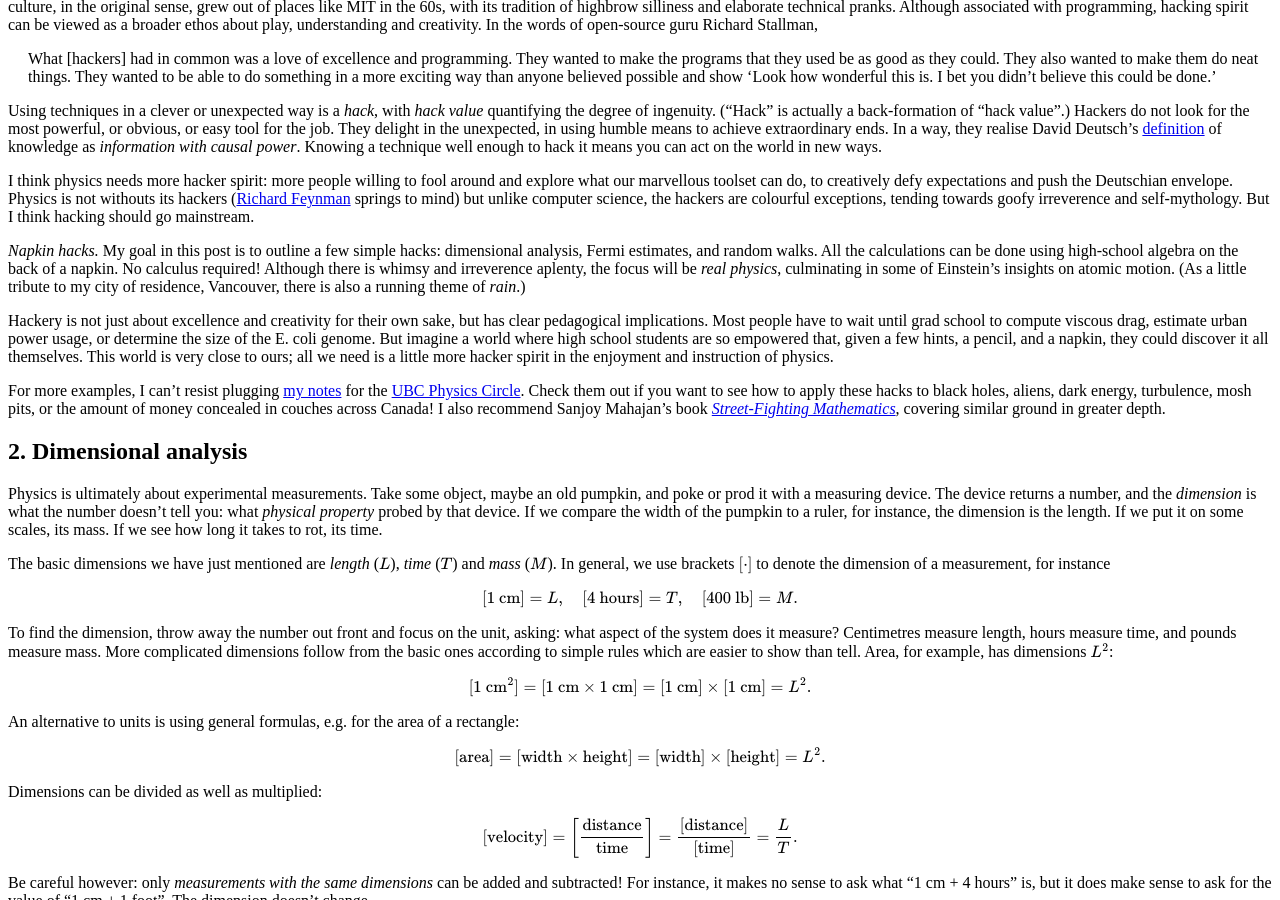
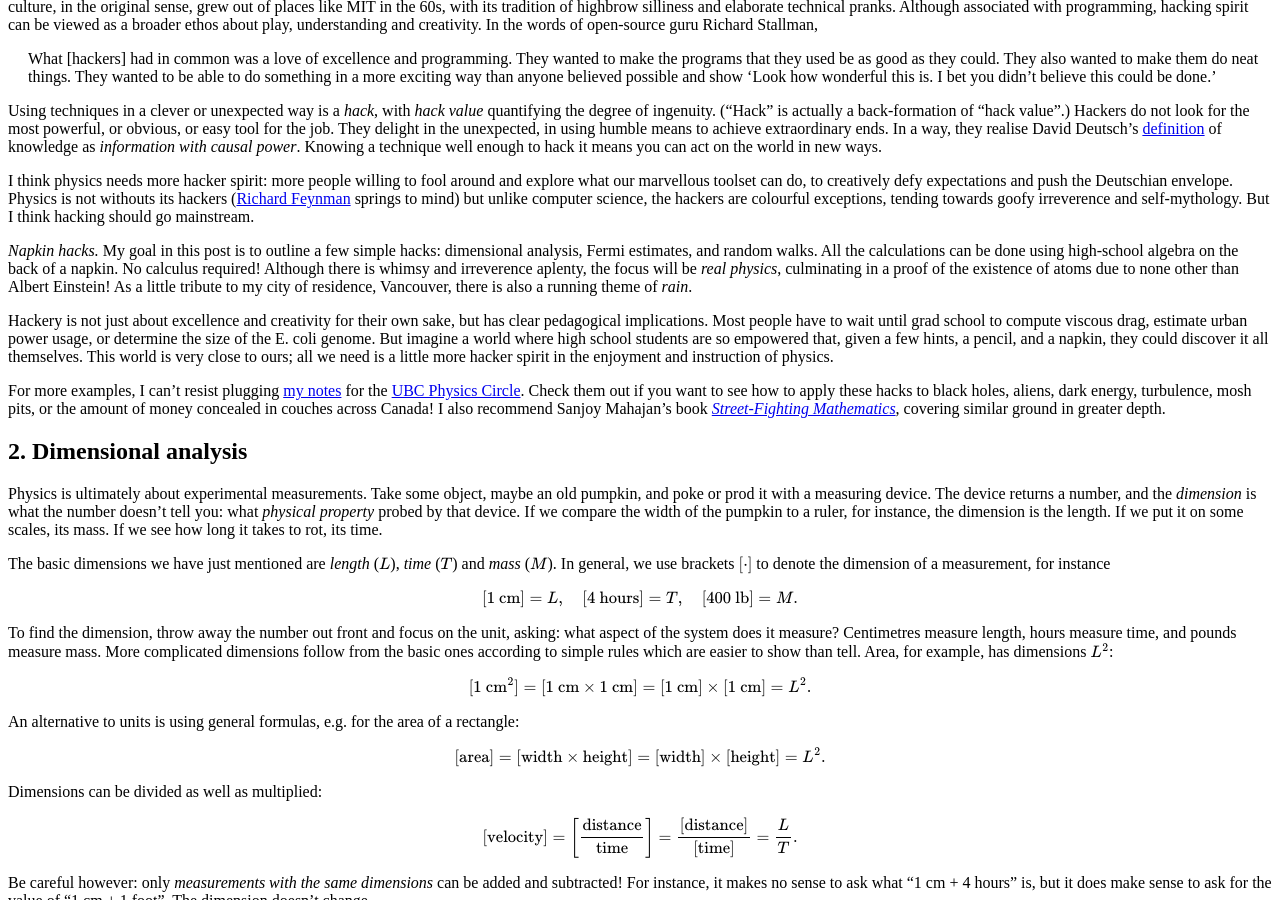
Before and after one commit to hapax/hapax.github.io, a Jekyll site: the page built from assets/simple-physics.md, in a window 1280 px wide and 900 px high, scrolled down 956 px. Built offline with Jekyll 4.4.1, drawn with Linux system fonts in a browser that asks for light colours; our own code applies the rules of GitHub Pages for plain Markdown files; formulas are drawn with MathJax 3; a script that is not in the unit is left out; some of the changed text lies outside the part shown.

Commit message:
Update simple-physics.md

```diff
--- a/assets/simple-physics.md
+++ b/assets/simple-physics.md
@@ -76,10 +76,10 @@ dimensional analysis, Fermi estimates, and random walks.
 All the calculations can be done using high-school algebra on the
 back of a napkin. No calculus required!
 Although there is whimsy and irreverence aplenty, the focus will be
-*real physics*, culminating in some of Einstein's insights on atomic
-motion.
-(As a little tribute to my city of residence, Vancouver, there is also
-a running theme of *rain*.)
+*real physics*, culminating in a proof of the existence of atoms due
+to none other than Albert Einstein!
+As a little tribute to my city of residence, Vancouver, there is also
+a running theme of *rain*.
 
 Hackery is not just about excellence and creativity for their own
 sake, but has clear pedagogical implications.
@@ -1098,7 +1098,7 @@ $$
 d \propto n^{H},
 $$
 
-for some number $0 < H < 1$, called the *Hurst index*.
+for some number $0 < H < 1$ called the *Hurst index*.
 Random walks have $H = 1/2$.
 
 <span style="padding-left: 20px; display:block">
```
